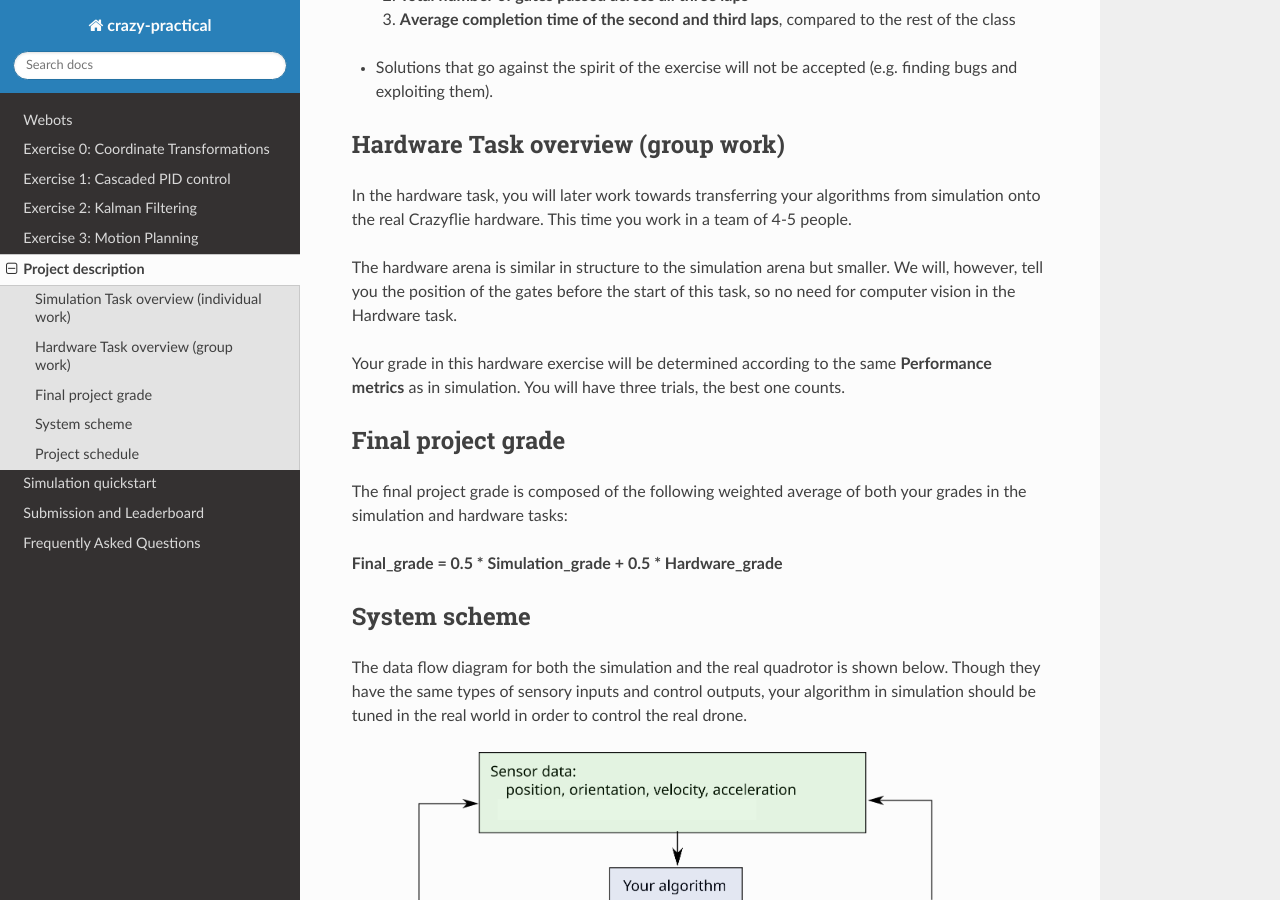
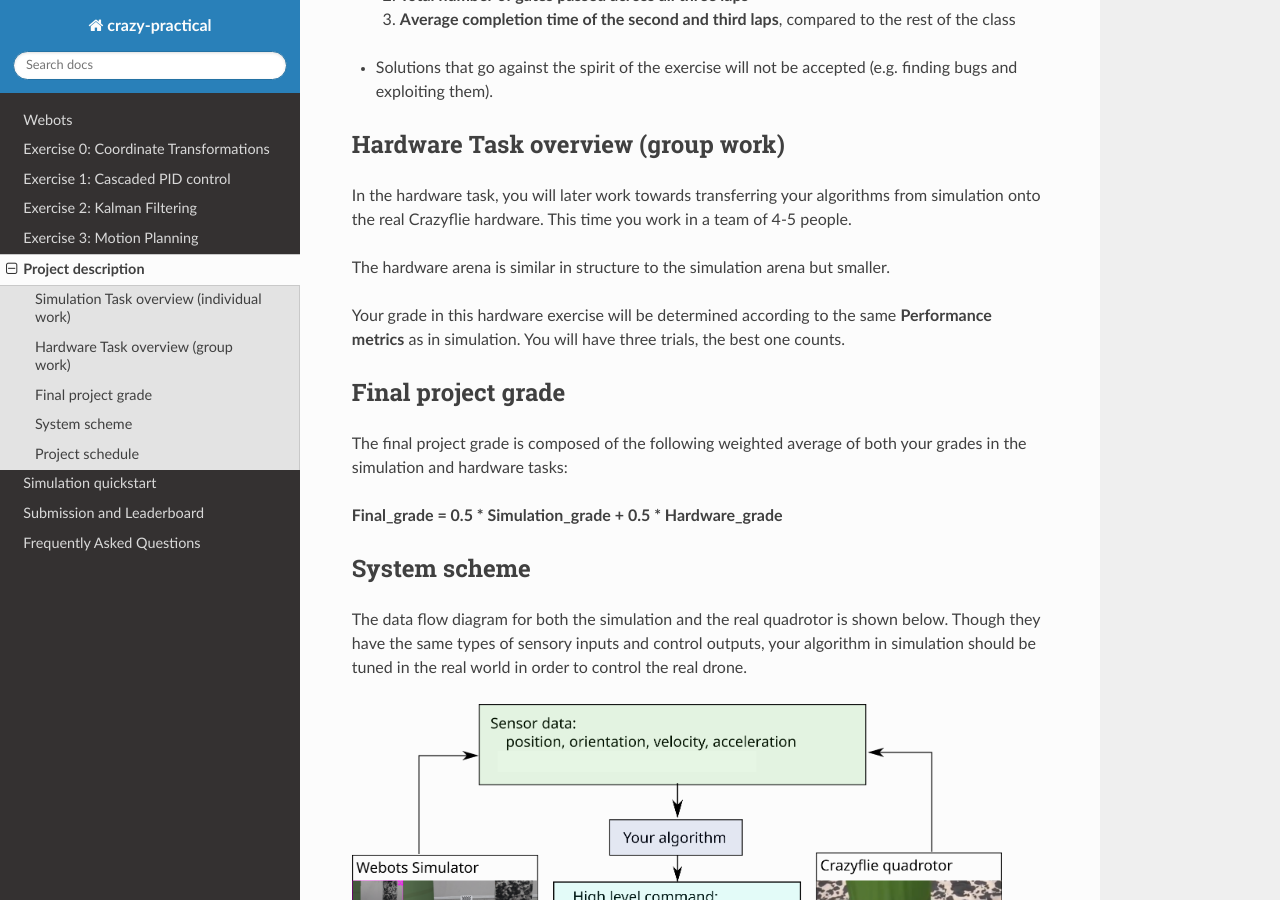
Before and after one commit to lis-epfl/micro-502, a Sphinx documentation site: the page built from docs/assignment/project_description.rst, in a window 1280 px wide and 900 px high, scrolled down 2688 px. Built offline with Sphinx 7.4.7 and the Read the Docs theme 3.1.0, drawn with Linux system fonts in a browser that asks for light colours.

Commit message:
Hardware project description

```diff
--- a/docs/assignment/project_description.rst
+++ b/docs/assignment/project_description.rst
@@ -53,7 +53,7 @@ Hardware Task overview (group work)
 In the hardware task, you will later work towards transferring your algorithms from simulation onto the real Crazyflie hardware.
 This time you work in a team of 4-5 people.
 
-The hardware arena is similar in structure to the simulation arena but smaller. We will, however, tell you the position of the gates before the start of this task, so no need for computer vision in the Hardware task.
+The hardware arena is similar in structure to the simulation arena but smaller.
 
 Your grade in this hardware exercise will be determined according to the same **Performance metrics** as in simulation. You will have three trials, the best one counts.
 
```
